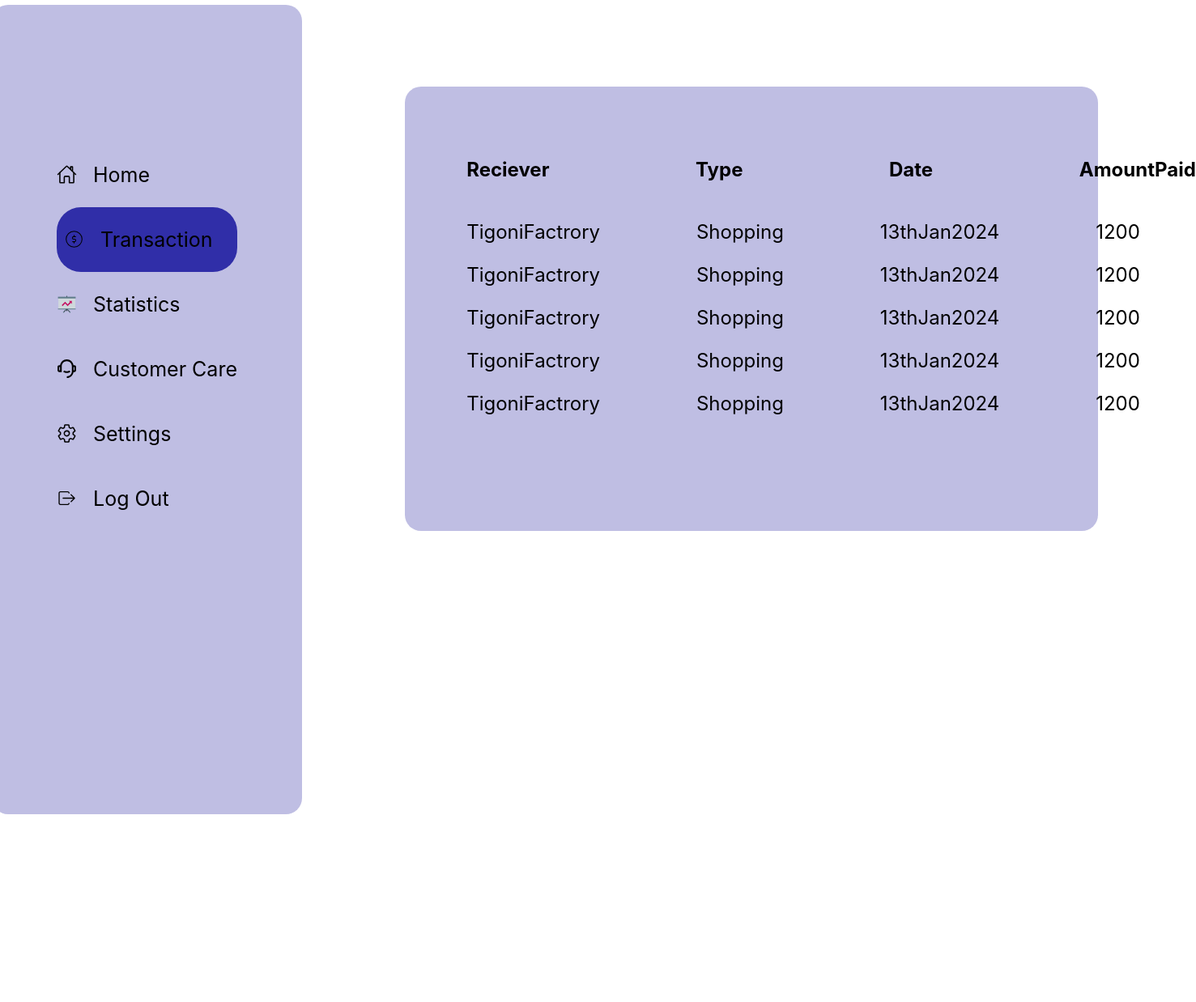
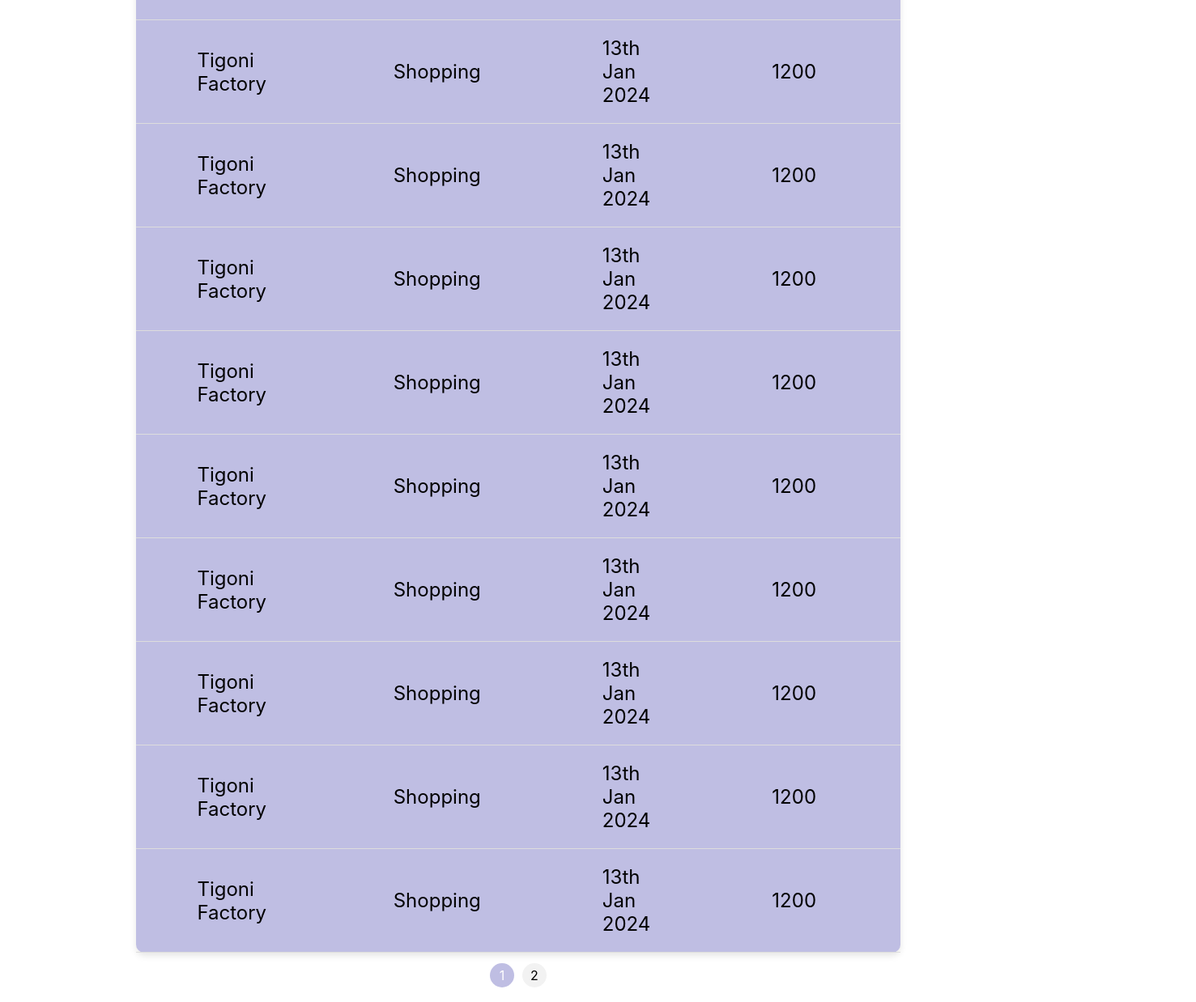
Before and after one commit to akirachix/Umodzi-Frontend, a React (Create React App) app in the folder ganzapay-dashboard/: page / in a window 1280 px wide. Shown: the part 380-1618 px from the top of the page at 81% size, 1477 px wide, since content can reach past the window. Before the commit the page ends 1386 px from the top, so only its background shows below. Built offline with nearby package versions, Linux system fonts and the light colour scheme.

Commit message:
made changes

```diff
--- a/ganzapay-dashboard/src/Transaction/index.css
+++ b/ganzapay-dashboard/src/Transaction/index.css
@@ -1,104 +1,51 @@
-.table{
-    display: flex;
-    gap:10%;
-    text-align: justify;
-    margin-left: 10px;
-    /* margin-top: 10%; */
-
- }
-h1{
-    text-align: center;
-
- }
-.details{
-    background-color: #BFBEE3;
-    padding-top: 5%;
-    /* padding-bottom: 5%; */
-    padding-left: 6%;
-    padding-right: 24%;
-    border-radius: 20px;
-    height: 485px;
-    margin-top: 8%;
-    /* margin-left: 3%; */
-
+.transactions-table {
+  border-collapse: collapse;
+  box-shadow: 0 4px 8px rgba(0, 0, 0, 0.1);
+  width: 60%;
+  margin: 10% auto;
+  font-size: 24px;
+  border-radius: 10px;
+  background-color: #bfbee3;
+  padding: 10px 20px;
 }
 
-.title{
-
-        font-size: 19px;
-        padding-top: 170px;
-        background-color: #BFBEE3;
-        /* padding-bottom: 200px; */
-        padding-left: 80px;
-        padding-right: 80px;
-        border-radius: 20px;
-        /* margin-top: -1%; */
-        white-space: nowrap;
-        height: 830px;
-        margin-left: -20px;
-
-
-
-    /* background-color:
-    #BFBEE3;
-    line-height: 50px;
-    padding-left: 4%;
-    padding-right: 2%;
-    padding-top: 5%;
-    padding-bottom: 20%;
-    border-radius: 20px; */
-}
-.text{
-    display: flex;
-    gap: 25%;
-    font-size: 24px;
-}
-.heading{
-    display: flex;
-    gap: 38%;
-    font-size: 24px ;
-    font-weight:bold ;
+.transactions-table thead th {
+  padding: 15px 70px;
+  text-align: left;
+  border-bottom: 2px solid #ddd;
+  font-weight: bold;
 }
 
-.transaction{
-    display: flex;
-    align-items: center;
-    gap: 20px;
-    font-size: 25px;
-    background-color: #302EA8;
-    border-radius: 30px;
-    padding-left: 9px;
-    padding: -9px 10px;
+.transactions-table tbody td {
+  padding: 20px 75px;
+  text-align: left;
+  border-bottom: 1px solid #ddd;
 }
-.home{
-    display: flex;
-    align-items: center;
-    gap: 20px;
-    font-size: 25px;
+.pagination {
+  margin-top: -9%;
+  display: flex;
+  justify-content: center;
+  margin-bottom: 21px;
 }
 
-.statistics{
-    display: flex;
-    align-items: center;
-    gap: 20px;
-    font-size: 25px;
+.pagination-item {
+  width: 30px;
+  height: 30px;
+  border-radius: 50%;
+  background-color: #f2f2f2;
+  display: flex;
+  justify-content: center;
+  align-items: center;
+  margin: 0 5px;
+  cursor: pointer;
 }
 
-.care{
-    display: flex;
-    align-items: center;
-    gap: 20px;
-    font-size: 25px;
+.pagination-item.active {
+  background-color: #bfbee3;
+  color: white;
 }
-.setting{
-    display: flex;
-    align-items: center;
-    gap: 20px;
-    font-size: 25px;
+
+.transactions {
+  text-align: center;
+  margin: 20px 0;
 }
-.log{
-    display: flex;
-    align-items: center;
-    gap: 20px;
-    font-size: 25px;
-}
--- a/ganzapay-dashboard/src/Transaction/index.js
+++ b/ganzapay-dashboard/src/Transaction/index.js
@@ -1,111 +1,81 @@
 import  "./index.css"
-import { IoHomeOutline } from "react-icons/io5";
-import { CiDollar } from "react-icons/ci";
-import { FcStatistics } from "react-icons/fc";
-import { RiCustomerService2Line } from "react-icons/ri";
-import { IoSettingsOutline } from "react-icons/io5";
-import { IoIosLogOut } from "react-icons/io";
-
-const Transaction= ()=>{
-    return(
-        <>
-        <div>
-          <img src="images/logo-removebg-preview.png"  />
-        </div>
-
-        <h1>Transaction</h1>
-        <div className="table">
-
-        <div className="title">
-          <div className="home">
-            <IoHomeOutline />
-            <p>Home</p>
-          </div>
-          <div className="transaction">
-            <CiDollar />
-            <p>Transaction</p>
-          </div>
-          <div className="statistics">
-            <FcStatistics />
-            <p>Statistics</p>
-          </div>
-          <div className="care">
-            <RiCustomerService2Line />
-            <p>Customer Care</p>
-          </div>
-          <div className="setting">
-            <IoSettingsOutline />
-            <p>Settings</p>
-          </div>
-          <div className="log">
-            <IoIosLogOut />
-            <p>Log Out</p>
-          </div>
-        </div>
+import React, { useState } from 'react';
 
 
 
+const Transaction = () => {
+  const [currentPage, setCurrentPage] = useState(1);
+  const [itemsPerPage] = useState(10);
+  const tableData = [
+
+    {reciever: "Tigoni Factory", type: "Shopping", date: "13th Jan 2024", amountPaid: 1200},
+    {reciever: "Tigoni Factory", type: "Shopping", date: "13th Jan 2024", amountPaid: 1200},
+    {reciever: "Tigoni Factory", type: "Shopping", date: "13th Jan 2024", amountPaid: 1200},
+    {reciever: "Tigoni Factory", type: "Shopping", date: "13th Jan 2024", amountPaid: 1200},
+    {reciever: "Tigoni Factory", type: "Shopping", date: "13th Jan 2024", amountPaid: 1200},
+    {reciever: "Tigoni Factory", type: "Shopping", date: "13th Jan 2024", amountPaid: 1200},
+    {reciever: "Tigoni Factory", type: "Shopping", date: "13th Jan 2024", amountPaid: 1200},
+    {reciever: "Tigoni Factory", type: "Shopping", date: "13th Jan 2024", amountPaid: 1200},
+    {reciever: "Tigoni Factory", type: "Shopping", date: "13th Jan 2024", amountPaid: 1200},
+    {reciever: "Tigoni Factory", type: "Shopping", date: "13th Jan 2024", amountPaid: 1200},
+    {reciever: "Tigoni Factory", type: "Shopping", date: "13th Jan 2024", amountPaid: 1200},
+    {reciever: "Tigoni Factory", type: "Shopping", date: "13th Jan 2024", amountPaid: 1200},
+
+  ];
+  const indexOfLastItem = currentPage * itemsPerPage;
+  const indexOfFirstItem = indexOfLastItem - itemsPerPage;
+  const currentItems = tableData.slice(indexOfFirstItem, indexOfLastItem);
+  const Pagination = ({ currentPage, setCurrentPage }) => {
+    const totalPages = Math.ceil(tableData.length / itemsPerPage);
+    const handlePageChange = (pageNumber) => {
+      setCurrentPage(pageNumber);
+    };
+    return (
+      <div className="pagination">
+        {Array.from({ length: totalPages }, (_, index) => index + 1).map((pageNumber) => (
+          <div
+          key={pageNumber}
+            className={`pagination-item ${currentPage === pageNumber ? 'active' : ''}`}
+            onClick={() => handlePageChange(pageNumber)}
+          >
 
 
+            {pageNumber}
+          </div>
+        ))}
+      </div>
+    );
+  };
+  return (
+    <div>
+      <h1 className="transactions">Transactions</h1>
+      <div className="transaction">
+        <table className="transactions-table">
+          <thead>
+            <tr>
+              <th>Reciever</th>
+              <th>Type</th>
+              <th>Date</th>
+              <th>Amount Paid</th>
+            </tr>
+          </thead>
+          <tbody>
+            {currentItems.map((row, index) => (
+              <tr key={index}>
+                <td>{row.reciever}</td>
+                <td>{row.type}</td>
+                <td>{row.date}</td>
+                <td>{row.amountPaid}</td>
+              </tr>
+            ))}
+          </tbody>
+        </table>
+      </div>
+      <div className="pagination-container">
+        <Pagination currentPage={currentPage} setCurrentPage={setCurrentPage} />
+      </div>
+    </div>
+  );
+};
 
-         {/* <div className="title">
-            <h3>Dashboard</h3>
-            <h3>Transaction</h3>
-            <h3>Statistics</h3>
-            <h3>Customer Care</h3>
-            <h3>Settings</h3>
-            <h3>Log Out</h3>
-         </div> */}
-
-         <div className="details">
-
-           <div className="heading">
-           <p>Reciever</p>
-           <p>Type</p>
-           <p>Date</p>
-            <p>AmountPaid</p>
-           </div>
-
-           <div className="text">
-           <div>
-            <p>TigoniFactrory</p>
-            <p>TigoniFactrory</p>
-            <p>TigoniFactrory</p>
-            <p>TigoniFactrory</p>
-            <p>TigoniFactrory</p>
-           </div>
-
-           <div>
-            <p>Shopping</p>
-            <p>Shopping</p>
-            <p>Shopping</p>
-            <p>Shopping</p>
-            <p>Shopping</p>
-           </div>
-
-           <div>
-            <p>13thJan2024</p>
-            <p>13thJan2024</p>
-            <p>13thJan2024</p>
-            <p>13thJan2024</p>
-            <p>13thJan2024</p>
-           </div>
-
-           <div>
-            <p>1200</p>
-            <p>1200</p>
-            <p>1200</p>
-            <p>1200</p>
-            <p>1200</p>
-           </div>
-
-         </div>
-
-         </div>
-
-        </div>
-        </>
-
-    )
-}
  export default Transaction;
```
Also changed, not shown: 1 other file (tests, documents, lock files or other folders).
